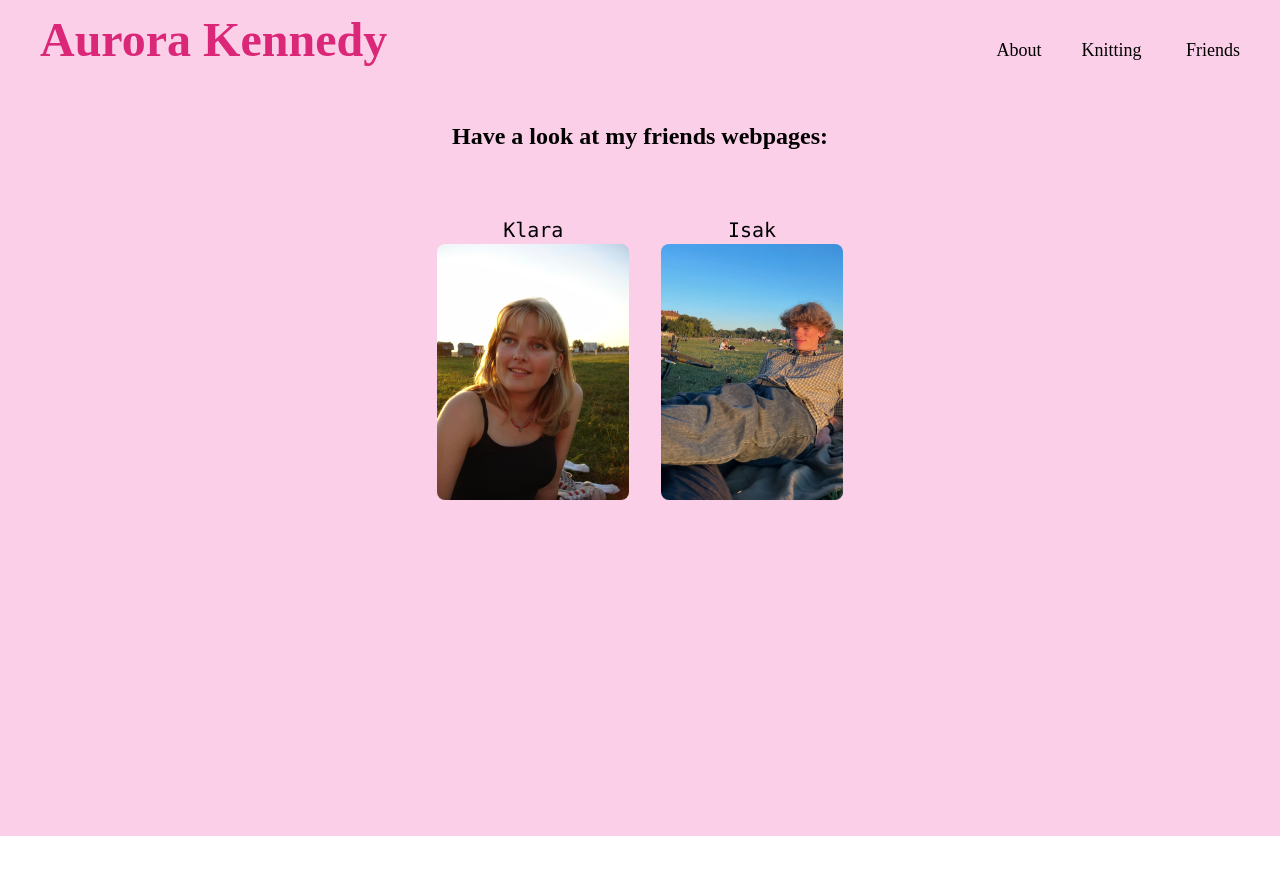
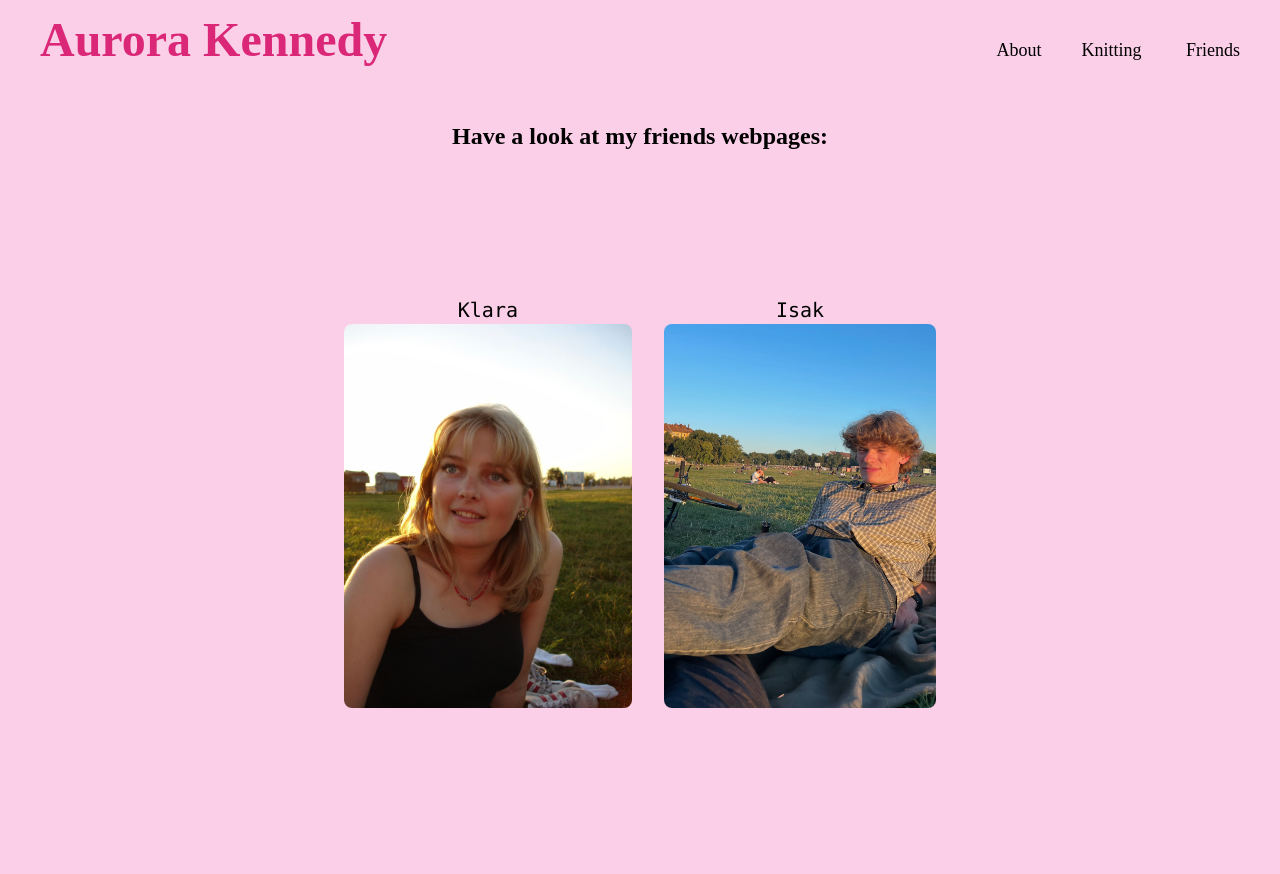
Before and after one commit to aurorakennedy/hjemmesnekk, a React (Vite) app: page /friends in a window 1280 px wide. Shown: the top 874 px of the page. Before the commit the page ends 836 px from the top, so only its background shows below. Built offline with nearby package versions, Linux system fonts and the light colour scheme; a web font is replaced by a local one.

Commit message:
Make list component reusable

```diff
--- a/src/components/List.tsx
+++ b/src/components/List.tsx
@@ -1,25 +1,25 @@
-interface Venn {
-  url: string;
+interface List {
+  url?: string;
   navn: string;
   bilde: string;
 }
 
 interface ListProps {
-  items: Venn[];
+  items: List[];
 }
 
 function List({ items }: ListProps) {
   return (
-    <div className=" text-center">
-      <ul className="flex flex-row justify-center gap-8">
-        {items.map((venn, index) => (
-          <li key={index}>
-            <a className="font-mono hover:text-pink-600 mb-10" href={venn.url}>
-              {venn.navn}
+    <div className="px-32 pt-20 text-center">
+      <ul className="flex flex-wrap justify-center gap-8">
+        {items.map((item, index) => (
+          <li key={index} className="mb-10">
+            <a className="font-mono hover:text-pink-600 mb-10" href={item.url}>
+              {item.navn}
               <img
-                className="h-64 rounded-lg transition-transform transform "
-                src={venn.bilde}
-                alt={`Bilde av ${venn.navn}`}
+                className="h-96 rounded-lg transition-transform transform "
+                src={item.bilde}
+                alt={`Bilde av ${item.navn}`}
               />
             </a>
           </li>
```
